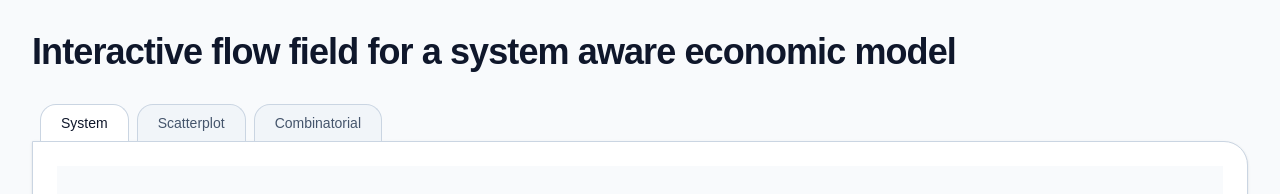
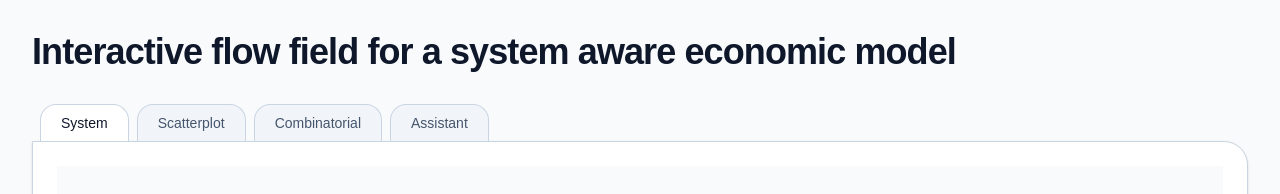
Before and after one commit to jh-tpp/visuals, a Next.js app: page / in a window 1280 px wide. Shown: the top 194 px of the page. Built offline with nearby package versions, Linux system fonts and the light colour scheme.

Commit message:
Add Assistant tab to the page component

```diff
--- a/app/page.tsx
+++ b/app/page.tsx
@@ -3,9 +3,12 @@
 import { useState } from "react";
 import SystemVisualization from "@/components/SystemVisualization";
 import IntegrationScatterplot from "@/components/IntegrationScatterplot";
+import AssistantPanel from "@/components/AssistantPanel";
 
 export default function Page() {
-  const [activeTab, setActiveTab] = useState<"system" | "scatterplot" | "combinatorial">("system");
+  const [activeTab, setActiveTab] = useState<
+  "system" | "scatterplot" | "combinatorial" | "assistant"
+>("system");
 
   return (
     <main className="min-h-screen bg-slate-50 text-slate-900 p-8">
@@ -54,6 +57,18 @@ export default function Page() {
               >
                 Combinatorial
               </button>
+
+              <button
+                type="button"
+                onClick={() => setActiveTab("assistant")}
+                className={`rounded-t-2xl border border-slate-300 border-b-0 px-5 py-2 text-sm font-medium transition ${
+                  activeTab === "assistant"
+                    ? "bg-white text-slate-900"
+                    : "bg-slate-100 text-slate-600 hover:bg-slate-200"
+                }`}
+              >
+                Assistant
+              </button>
             </div>
 
             <div className="bg-white rounded-3xl rounded-tl-none shadow-sm border border-slate-300 p-6">
@@ -61,8 +76,10 @@ export default function Page() {
                 <SystemVisualization />
               ) : activeTab === "scatterplot" ? (
                 <IntegrationScatterplot mode="standard" />
+              ) : activeTab === "combinatorial" ? (
+                <IntegrationScatterplot mode="combinatorial" />
               ) : (
-                <IntegrationScatterplot mode="combinatorial" />
+                <AssistantPanel />
               )}
             </div>
           </div>
```
